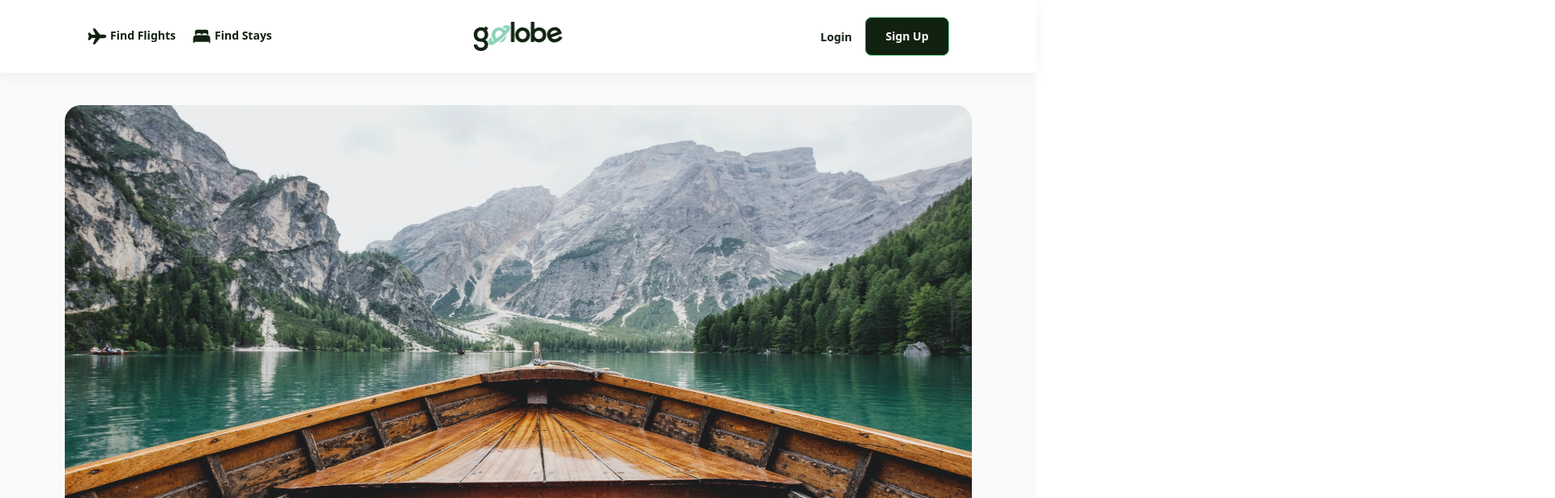
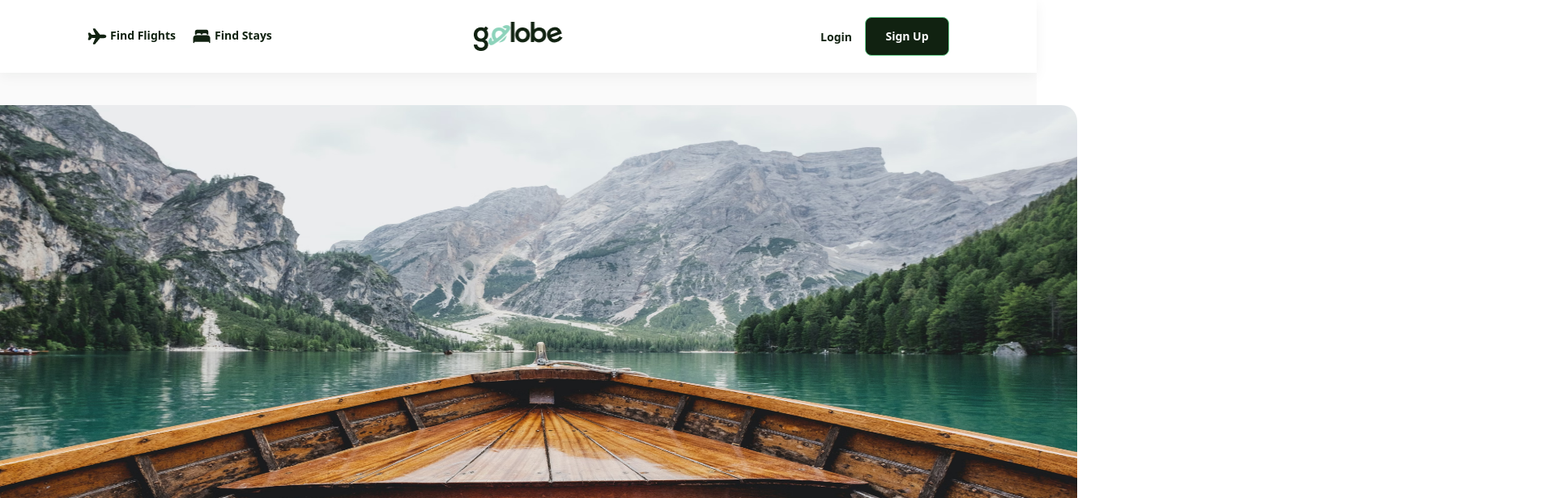
Before and after one commit to kingkwongsta/Golobe-Travel-Agency, a Next.js app: page / in a window 1280 px wide. Shown: the top 616 px of the page at 81% size, 1920 px wide, since content can reach past the window. Built offline with nearby package versions, Linux system fonts and the light colour scheme.

Commit message:
item and justify center of all components

```diff
--- a/src/components/navbar.jsx
+++ b/src/components/navbar.jsx
@@ -5,7 +5,7 @@ import logo from "./../../public/logo.png";
 
 export default function NavBar() {
   return (
-    <div className="navbar bg-base-100 px-[104px] min-h-[90px] w-full shadow-[0_4px_16px_-0px_rgba(17,34,17,0.05)]">
+    <div className="navbar bg-base-100 px-[104px] min-h-[90px] w-full max-w-[1440px] shadow-[0_4px_16px_-0px_rgba(17,34,17,0.05)]">
       <div className="navbar-start">
         <div className="menu menu-horizontal px-1 sm:max-md:hidden">
           <div className="flex flex-row mr-5">
--- a/src/components/search/searchbar.jsx
+++ b/src/components/search/searchbar.jsx
@@ -7,7 +7,7 @@ import cover from "./../../../public/landing-page-searchbar.avif";
 export default function SearchBar() {
   return (
     <div className="mt-[40px] mb-[180px] mx-[80px]">
-      <div className="relative max-w-[1380px] max-h-[581px] flex justify-center">
+      <div className="relative lg:min-w-[1380px] max-h-[581px] flex justify-center">
         <Image
           className="rounded-[20px] flex-shrink-0 min-w-full max-w-full"
           src={cover}
--- a/src/pages/index.tsx
+++ b/src/pages/index.tsx
@@ -20,7 +20,7 @@ export default function Home() {
         <link rel="icon" href="/favicon.ico" />
       </Head>
       <NavBar />
-      <main className="">
+      <main className="flex flex-col items-center justify-center">
         <SearchBar />
         <Discover />
         <TravelCard />
```
